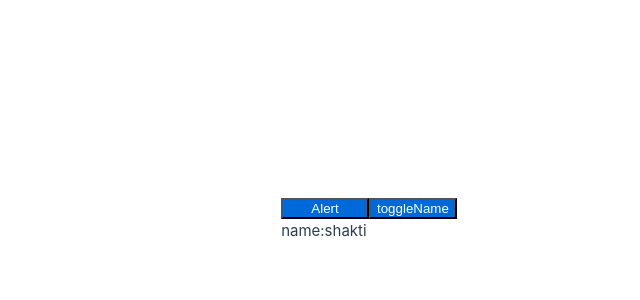
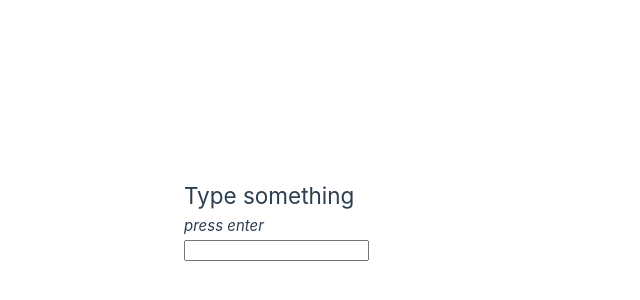
Before and after one commit to Shakti69695/VueJs, a Vue app: page / in a window 1280 px wide. Shown: the part 180-480 px from the top of the page, without its empty margins (271-911 px from the left). Built offline with nearby package versions, Linux system fonts and the light colour scheme.

Commit message:
Form in different components

```diff
--- a/src/App.vue
+++ b/src/App.vue
@@ -1,30 +1,32 @@
 <script>
 import BaseBtn from './components/BaseBtn.vue';
+import List from './components/List.vue';
 export default {
   name: 'App',
   components: {
-    BaseBtn
+    List
   },
-  data() {
-    return {
-      name: "shakti"
-    }
-  },
-  methods: {
-    showAlert() {
-      alert('button clicked')
-    },
-    toggleRev() {
-      this.name = this.name.split('').reverse().join('');
-    }
-  }
+  // data() {
+  //   return {
+  //     name: "shakti"
+  //   }
+  // },
+  // methods: {
+  //   showAlert() {
+  //     alert('button clicked')
+  //   },
+  //   toggleRev() {
+  //     this.name = this.name.split('').reverse().join('');
+  //   }
+  // }
 }
 </script>
 
 <template>
-  <BaseBtn :label="'Alert'" :action="showAlert" id="btn" />
+  <!-- <BaseBtn :label="'Alert'" :action="showAlert" id="btn" />
   <BaseBtn :label="'toggleName'" :action="toggleRev" id="btn" />
-  <p>name:{{ name }}</p>
+  <p>name:{{ name }}</p> -->
+  <List />
 </template>
 
 <style>
--- /dev/null
+++ b/src/components/Form.vue
@@ -0,0 +1,53 @@
+<template>
+  <div>
+    <h2>Type something</h2>
+    <i>press enter</i>
+    <form v-on:submit.prevent>
+      <input type="text" v-on:keypress="submit" v-model="text">
+    </form>
+  </div>
+</template>
+
+<script>
+export default {
+  name: "Form",
+  data: function () {
+    return {
+      text: "",
+    }
+  },
+  watch: {
+    name: function (newName) {
+      console.log("watch", newName);
+      this.text = newName;
+    }
+  },
+  props: {
+    name: {
+      type: String,
+      required: true
+    },
+    editIndex: {
+      type: Number,
+      required: true
+    }
+  },
+  methods: {
+    submit: function (e) {
+      if (e.keyCode === 13) {
+        if (this.editIndex !== -1) {
+          console.log('edit item');
+          this.$emit("edit-item", {
+            name: this.text,
+            editIndex: this.editIndex
+          })
+
+        } else {
+          this.$emit("submit-item", this.text)
+        }
+        this.text = "";
+      }
+    }
+  }
+}
+</script>
--- /dev/null
+++ b/src/components/List.vue
@@ -0,0 +1,48 @@
+<template>
+  <div>
+    <Form v-bind:edit-index="editIndex" v-bind:name="name" v-on:edit-item="edit" v-on:submit-item="submit" />
+    <ul>
+      <li v-for="(item, index) in data" v-bind:key="index">
+        <span>{{ item }}</span>
+        <a href="#" v-on:click.prevent="deleteItem(index)">Delete</a>
+        <a href="#" v-on:click.prevent="editItem(index)">Edit</a>
+      </li>
+    </ul>
+  </div>
+</template>
+
+<script>
+import Form from "./Form.vue"
+export default {
+  name: 'List',
+  components: { Form },
+  data: function () {
+    return {
+      data: [],
+      name: "",
+      editIndex: -1
+    }
+  },
+  methods: {
+    submit: function (name) {
+      this.data.push(name);
+      this.name = ""
+    },
+    edit: function (obj) {
+      var { name, editIndex } = obj;
+      console.log("actual edit", name, editIndex);
+      this.data[editIndex] = name;
+      this.name = "";
+      this.editIndex = -1;
+    },
+    deleteItem: function (index) {
+      this.data.splice(index, 1)
+    },
+    editItem: function (index) {
+      this.editIndex = index;
+      this.name = this.data[index];
+    }
+  }
+
+}
+</script>
```
